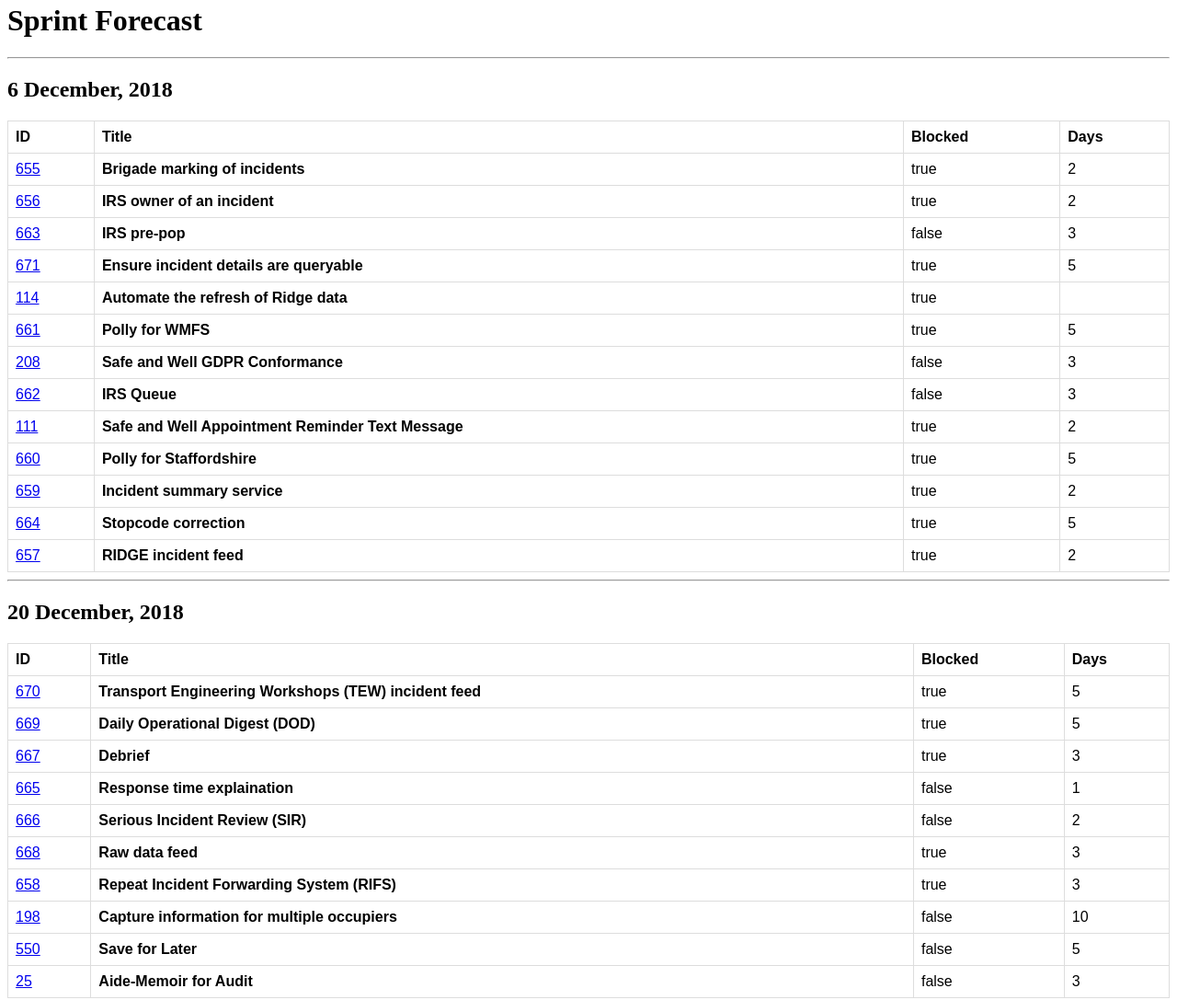
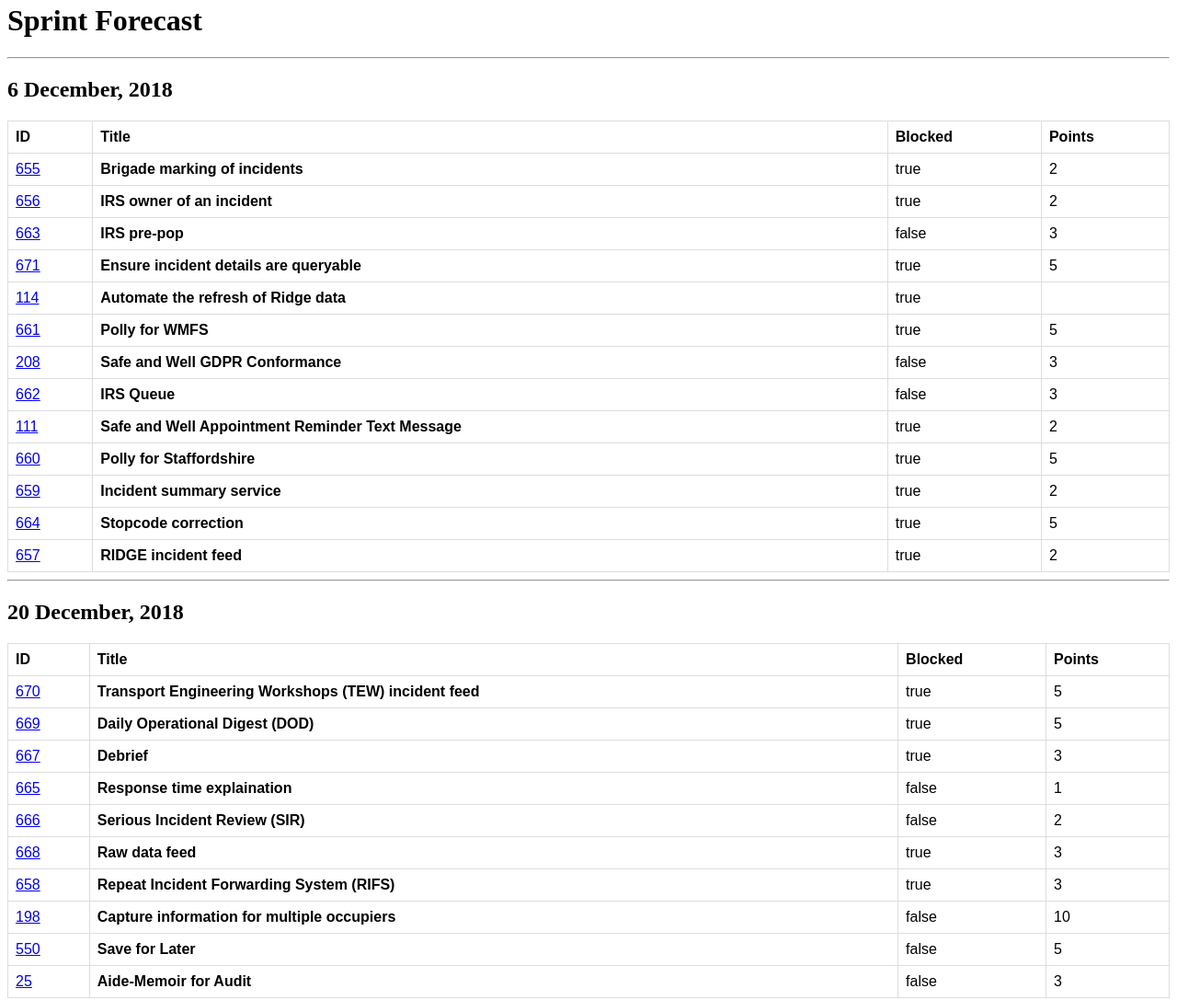
Before and after one commit to wmfs/mystic-taiga, a website: page docs/index.html in a window 1280 px wide. Shown: the part 1460-2547 px from the top of the page at 92% size. Drawn offline with Linux system fonts and the light colour scheme.

Commit message:
Not days, points. Not days, points.

```diff
--- a/docs/index.html
+++ b/docs/index.html
@@ -58,7 +58,7 @@
 
 <h1>Tymly Taiga Project!</h1>
 <p>An open platform for building digital services.</p>
-<p></p><strong>Generated: </strong>Tue Dec 18 2018 14:01:31 GMT+0000 (GMT Standard Time)</p>
+<p></p><strong>Generated: </strong>Tue Dec 18 2018 14:15:30 GMT+0000 (GMT Standard Time)</p>
 
 <hr>
 <h1>Epic Progress</h1>
@@ -1126,7 +1126,7 @@
             <th>ID</th>
             <th>Title</th>
             <th>Blocked</th>
-            <th>Days</th>
+            <th>Points</th>
         </tr>
 
 
@@ -1244,7 +1244,7 @@
             <th>ID</th>
             <th>Title</th>
             <th>Blocked</th>
-            <th>Days</th>
+            <th>Points</th>
         </tr>
 
 
@@ -1338,7 +1338,7 @@
             <th>ID</th>
             <th>Title</th>
             <th>Blocked</th>
-            <th>Days</th>
+            <th>Points</th>
         </tr>
 
 
@@ -1392,7 +1392,7 @@
             <th>ID</th>
             <th>Title</th>
             <th>Blocked</th>
-            <th>Days</th>
+            <th>Points</th>
         </tr>
 
 
@@ -1510,7 +1510,7 @@
             <th>ID</th>
             <th>Title</th>
             <th>Blocked</th>
-            <th>Days</th>
+            <th>Points</th>
         </tr>
 
 
@@ -1620,7 +1620,7 @@
             <th>ID</th>
             <th>Title</th>
             <th>Blocked</th>
-            <th>Days</th>
+            <th>Points</th>
         </tr>
 
 
@@ -1746,7 +1746,7 @@
             <th>ID</th>
             <th>Title</th>
             <th>Blocked</th>
-            <th>Days</th>
+            <th>Points</th>
         </tr>
 
 
@@ -1896,7 +1896,7 @@
             <th>ID</th>
             <th>Title</th>
             <th>Blocked</th>
-            <th>Days</th>
+            <th>Points</th>
         </tr>
 
 
@@ -1998,7 +1998,7 @@
             <th>ID</th>
             <th>Title</th>
             <th>Blocked</th>
-            <th>Days</th>
+            <th>Points</th>
         </tr>
 
 
@@ -2052,7 +2052,7 @@
             <th>ID</th>
             <th>Title</th>
             <th>Blocked</th>
-            <th>Days</th>
+            <th>Points</th>
         </tr>
 
 
@@ -2122,7 +2122,7 @@
             <th>ID</th>
             <th>Title</th>
             <th>Blocked</th>
-            <th>Days</th>
+            <th>Points</th>
         </tr>
 
 
@@ -2144,7 +2144,7 @@
             <th>ID</th>
             <th>Title</th>
             <th>Blocked</th>
-            <th>Days</th>
+            <th>Points</th>
         </tr>
 
 
@@ -2166,7 +2166,7 @@
             <th>ID</th>
             <th>Title</th>
             <th>Blocked</th>
-            <th>Days</th>
+            <th>Points</th>
         </tr>
 
 
@@ -2228,7 +2228,7 @@
             <th>ID</th>
             <th>Title</th>
             <th>Blocked</th>
-            <th>Days</th>
+            <th>Points</th>
         </tr>
 
 
@@ -2266,7 +2266,7 @@
             <th>ID</th>
             <th>Title</th>
             <th>Blocked</th>
-            <th>Days</th>
+            <th>Points</th>
         </tr>
 
 
@@ -2792,7 +2792,7 @@
             <th>ID</th>
             <th>Title</th>
             <th>Blocked</th>
-            <th>Days</th>
+            <th>Points</th>
         </tr>
 
 
@@ -2854,7 +2854,7 @@
             <th>ID</th>
             <th>Title</th>
             <th>Blocked</th>
-            <th>Days</th>
+            <th>Points</th>
         </tr>
 
 
@@ -2908,7 +2908,7 @@
             <th>ID</th>
             <th>Title</th>
             <th>Blocked</th>
-            <th>Days</th>
+            <th>Points</th>
         </tr>
 
 
@@ -2962,7 +2962,7 @@
             <th>ID</th>
             <th>Title</th>
             <th>Blocked</th>
-            <th>Days</th>
+            <th>Points</th>
         </tr>
 
 
@@ -3000,7 +3000,7 @@
             <th>ID</th>
             <th>Title</th>
             <th>Blocked</th>
-            <th>Days</th>
+            <th>Points</th>
         </tr>
 
 
@@ -3062,7 +3062,7 @@
             <th>ID</th>
             <th>Title</th>
             <th>Blocked</th>
-            <th>Days</th>
+            <th>Points</th>
         </tr>
 
 
@@ -3100,7 +3100,7 @@
             <th>ID</th>
             <th>Title</th>
             <th>Blocked</th>
-            <th>Days</th>
+            <th>Points</th>
         </tr>
 
 
@@ -3146,7 +3146,7 @@
             <th>ID</th>
             <th>Title</th>
             <th>Blocked</th>
-            <th>Days</th>
+            <th>Points</th>
         </tr>
 
 
@@ -3288,7 +3288,7 @@
             <th>ID</th>
             <th>Title</th>
             <th>Blocked</th>
-            <th>Days</th>
+            <th>Points</th>
         </tr>
 
 
@@ -3438,7 +3438,7 @@
             <th>ID</th>
             <th>Title</th>
             <th>Blocked</th>
-            <th>Days</th>
+            <th>Points</th>
         </tr>
 
 
@@ -3564,7 +3564,7 @@
             <th>ID</th>
             <th>Title</th>
             <th>Blocked</th>
-            <th>Days</th>
+            <th>Points</th>
         </tr>
 
 
@@ -3594,7 +3594,7 @@
             <th>ID</th>
             <th>Title</th>
             <th>Blocked</th>
-            <th>Days</th>
+            <th>Points</th>
         </tr>
 
 
--- a/src/report.html.ejs
+++ b/src/report.html.ejs
@@ -120,7 +120,7 @@
             <th>ID</th>
             <th>Title</th>
             <th>Blocked</th>
-            <th>Days</th>
+            <th>Points</th>
         </tr>
 
         <% sprint.stories.forEach(function(story){ %>
```
